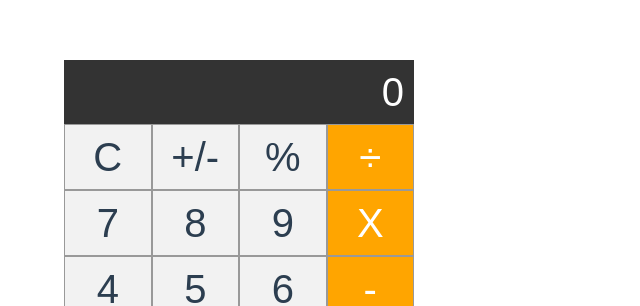
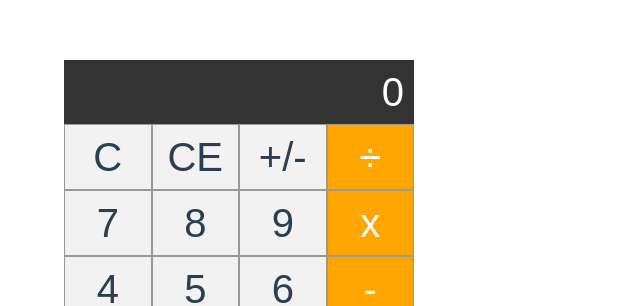
Before and after one commit to Cadu79/calculadora-app, a Vue app in the folder calculadora-app/: page / in a window 1280 px wide. Shown: the part 173-479 px from the top of the page, without its empty margins (0-640 px from the left). Built offline with nearby package versions, Linux system fonts and the light colour scheme.

Commit message:
Projeto finalizado.

```diff
--- a/calculadora-app/src/components/Calculadora.vue
+++ b/calculadora-app/src/components/Calculadora.vue
@@ -73,13 +73,13 @@ const handleDecimal = () => {
   <div class="calculadora">
     <div class="display">{{ display }}</div>
     <div class="botao" @click="clear">C</div>
+    <div class="botao">CE</div>
     <div class="botao">+/-</div>
-    <div class="botao">%</div>
     <div class="botao operadores" @click="chooseOperator('÷')">÷</div>
     <div class="botao" @click="appendNumber('7')">7</div>
     <div class="botao" @click="appendNumber('8')">8</div>
     <div class="botao" @click="appendNumber('9')">9</div>
-    <div class="botao operadores" @click="chooseOperator('X')">X</div>
+    <div class="botao operadores" @click="chooseOperator('X')">x</div>
     <div class="botao" @click="appendNumber('4')">4</div>
     <div class="botao" @click="appendNumber('5')">5</div>
     <div class="botao" @click="appendNumber('6')">6</div>
```
